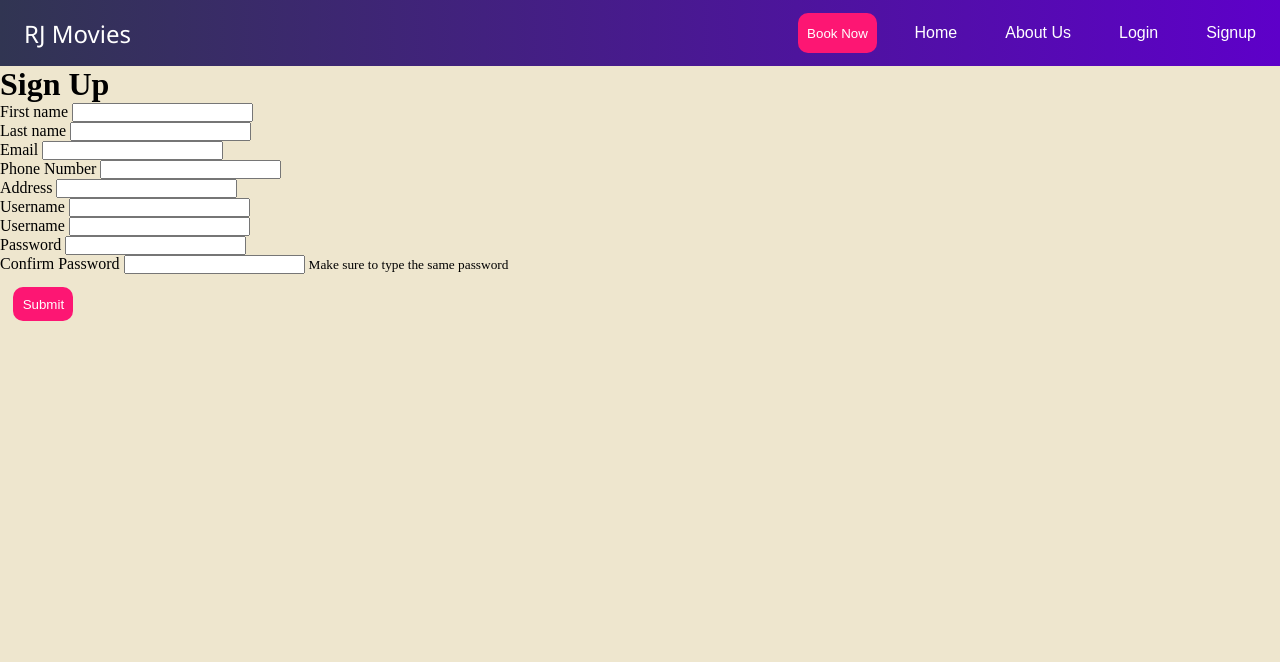
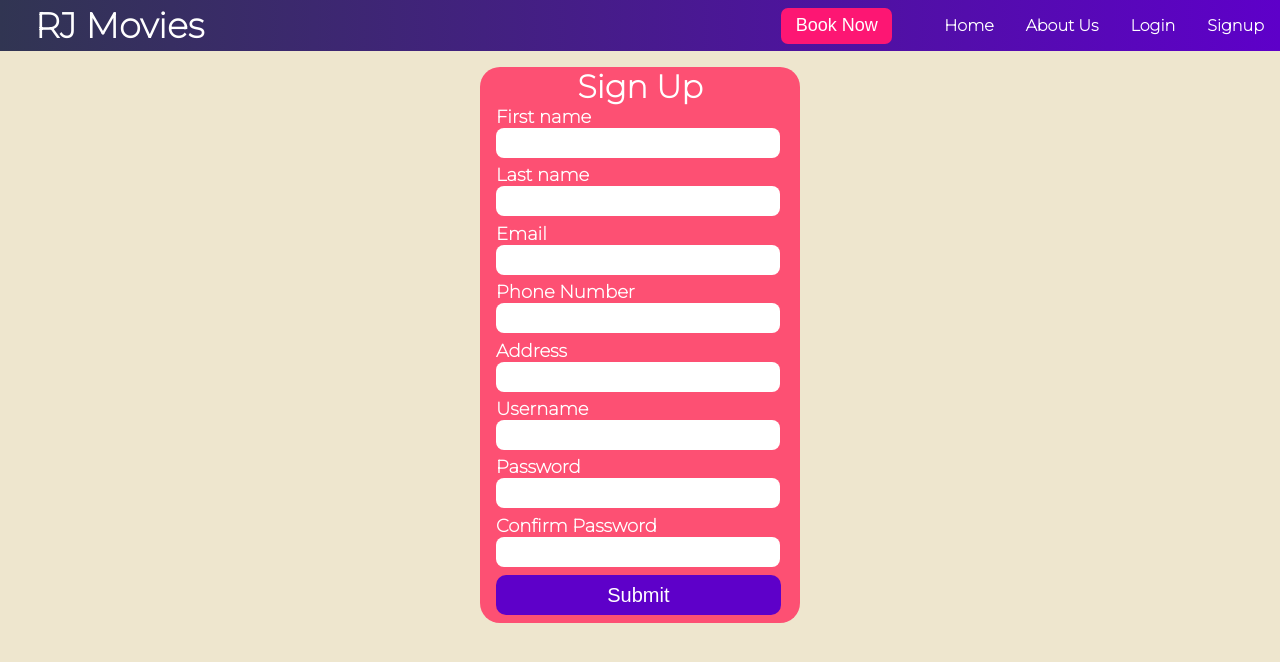
Before and after one commit to Roshan2059/roshan, a PHP site: page /signup.php in a window 1280 px wide. Shown: the top 662 px of the page. Run offline with PHP 8.4, Linux system fonts and the light colour scheme.

Commit message:
styled login.php and signup.php

```diff
--- a/signup.php
+++ b/signup.php
@@ -40,8 +40,116 @@
 
     <!-- CSS -->
     <link rel="stylesheet" href="style.css">
+    <title>Sign Up</title>
 
-    <title>Sign Up</title>
+    <style>
+
+@import url('https://fonts.googleapis.com/css2?family=Montserrat:wght@200&display=swap');
+
+        .alert-success{
+            background-color: #28a745;
+            border-color: #28a745;
+            font-size: 20px;
+        }
+        .alert-danger{
+            background-color: #dc3545;
+            border-color: #dc3545;
+        }
+
+        .alert-success .btn-close{
+            color: #fff;
+            background-color: #28a745;
+            border-color: #28a745;
+        }
+        .alert-danger .btn-close{
+            color: #fff;
+            background-color: #dc3545;
+            border-color: #dc3545;
+        }
+
+        .btn-close{
+            padding: 0.25rem 0.5rem;
+            font-size: 1.25rem;
+            line-height: 1;
+            border-radius: 0.25rem;
+        }
+
+        .btn-close:hover{
+            color: #fff;
+            background-color: #d73925;
+            border-color: #d73925;
+        }
+
+        .container{
+            margin-left: auto;
+            margin-right: auto;
+            width: 25%;
+            background-color: rgb(253, 80 , 115);
+            border-radius:20px;
+        }
+
+        .text-center{
+            margin-top: 0.5em;
+            text-align: center;
+            font-family: 'Montserrat', sans-serif;
+            font-size: 2em;
+            font-weight: bold;
+            color: #fff;
+        }
+
+        .form-label{
+            margin-top: 10em;
+            font-size: 18px;
+            font-family: 'Montserrat', sans-serif;
+            font-weight: bold;
+            color: #fff;
+        }
+
+        .form-control{
+            padding: 5px;
+            width: 90%;
+            display: inline-block;
+            background: white;
+            border: none;
+            border-radius: 8px;
+            font-size: 17px;
+        }
+
+        .form-control:focus{
+            background-color: #ddd;
+            outline: 1px solid #5e00c9;
+            border: none;
+        }
+
+        .form-control:focus::-webkit-input-placeholder {
+            color: #888;
+        }
+
+        .mb-3{
+            margin-bottom: 0.4em;
+            margin-left: 1em;
+        }
+
+        #sub-btn{
+            background: #5e00c9;
+            border-color: #28a745;
+            height: 2em;
+            color: #fff;
+            width: 89%;
+            display: inline-block;
+            font-size: 20px;
+            border-radius: 10px;
+            margin-top: 0.1em;
+            margin-left: 0.8em;
+            margin-bottom: 0.4em;
+        }
+
+        #sub-btn:hover{
+            background-color: #313552;
+            cursor: pointer;
+        }
+
+    </style>
   </head>
   <body>
       <?php
@@ -65,9 +173,11 @@
           </div>';
         }
       ?>
+
+
       <div class="container">
+
         <h1 class="text-center">Sign Up</h1>
-
 
         <form action='signup.php' method='POST'>
             <div class="mb-3">
@@ -95,26 +205,21 @@
                 <input type="text" id="username" name="username" class="form-control" aria-describedby="emailHelp">
             </div>
             <div class="mb-3">
-                <label for="username" class="form-label">Username</label>
-                <input type="text" id="username" name="username" class="form-control" aria-describedby="emailHelp">
-            </div>
-            <div class="mb-3">
                 <label for="password" class="form-label" >Password</label>
                 <input type="password" class="form-control" id="password" id="password" name="password">
             </div>
             <div class="mb-3">
                 <label for="cpassword" class="form-label" >Confirm Password</label>
                 <input type="password" class="form-control" id="cpassword" id="cpassword" name="cpassword">
-                <small id="emailHelp" class="form-text text-muted" >Make sure to type the same password</small>
             </div>
-            <button type="submit" class="btn btn-primary">Submit</button>
+            <button type="submit" id="sub-btn" class="btn btn-primary">Submit</button>
         </form>
       </div>
 
     <!-- Optional JavaScript; choose one of the two! -->
 
     <!-- Option 1: Bootstrap Bundle with Popper -->
-    <script src="https://cdn.jsdelivr.net/npm/bootstrap@5.1.3/dist/js/bootstrap.bundle.min.js" integrity="sha384-ka7Sk0Gln4gmtz2MlQnikT1wXgYsOg+OMhuP+IlRH9sENBO0LRn5q+8nbTov4+1p" crossorigin="anonymous"></script>
+    <!-- <script src="https://cdn.jsdelivr.net/npm/bootstrap@5.1.3/dist/js/bootstrap.bundle.min.js" integrity="sha384-ka7Sk0Gln4gmtz2MlQnikT1wXgYsOg+OMhuP+IlRH9sENBO0LRn5q+8nbTov4+1p" crossorigin="anonymous"></script> -->
 
     <!-- Option 2: Separate Popper and Bootstrap JS -->
     <!--
--- a/style.css
+++ b/style.css
@@ -1,6 +1,7 @@
 /* Global styles */
+@import url('https://fonts.googleapis.com/css2?family=Montserrat:wght@200&display=swap');
 
-*{
+* {
     margin: 0;
     padding: 0;
     --primary: #5e00c9;
@@ -122,56 +124,69 @@ body{
 
 /* Styles for navigation */
 
-nav.navbar{
+nav.navbar {
     background: var(--primary);
     background: linear-gradient(90deg, var(--primaryA) 0%, var(--primary) 100%);
     font-family: 'Montserrat', sans-serif;
     width: 100%;
-
 }
 
-.container-fluid{
+.container-fluid {
     display: flex;
     flex-wrap: wrap;
     justify-content: space-between;
 }
 
-.container-fluid>div{
-    width:fit-content;
+.container-fluid>div {
+    width: fit-content;
 }
 
-.navbar-brand{
+.navbar-brand {
     text-decoration: none;
-    color:var(--texttwo);
+    color: var(--texttwo);
     margin: 0 1em;
-    font-family:'Segoe UI', Tahoma, Geneva, Verdana, sans-serif;
-    font-size:x-large;
+    font-family: 'Montserrat', sans-serif;
+    font-size: 35px;
+    font-weight: bold;
 }
 
-.navbar-nav{
-    width:100%;
+.navbar-nav {
+    width: 100%;
     display: flex;
     list-style-type: none;
     justify-content: space-evenly;
+    font-weight: bold;
 }
 
-.nav-link{
+.nav-link {
     text-decoration: none;
-    color:var(--texttwo);
+    color: var(--texttwo);
 }
 
-.nav-item{
-    margin: 1.5em;
+.nav-link:hover {
+    color: var(--secondary);
 }
 
-.btn{
-    padding: 0.7em;
+.nav-item {
     margin: 1em;
+}
+
+.btn {
+    height: 2em;
+    padding: 0 0.8em;
+    font-size: 18px;
+    margin: auto 2em;
     border: 2px;
-    color:var(--texttwo);
+    color: var(--texttwo);
     background: var(--secondary);
-    border-radius: 10px;
+    border-radius: 7px;
 }
+
+.btn:hover {
+    background: white;
+    color: #5e00c9;
+}
+
 
 
 /* Homepage styles by Roshan Panta */
--- a/welcome.php
+++ b/welcome.php
@@ -5,7 +5,7 @@
     <meta charset="utf-8">
     <meta name="viewport" content="width=device-width, initial-scale=1">
     <link rel="stylesheet" href="style.css">
-    <title>Welcome</title>
+    <title>RJ MOVIES</title>
   </head>
   <body>
     <?php require 'partials/_nav.php'?>
@@ -79,6 +79,6 @@
             <p>&copy; RJ MOVIES 2017-2022 &nbsp;&nbsp;&nbsp;&nbsp;All rights reserved</p>
         </div>
       </footer>
-
+      <script src="https://kit.fontawesome.com/902b67489c.js" crossorigin="anonymous"></script>
   </body>
 </html>
```
Also changed, not shown: other parts of style.css (+38 -36 lines), login.php (+112 -2 lines). Lines whose indentation alone changed are shown as unchanged.
